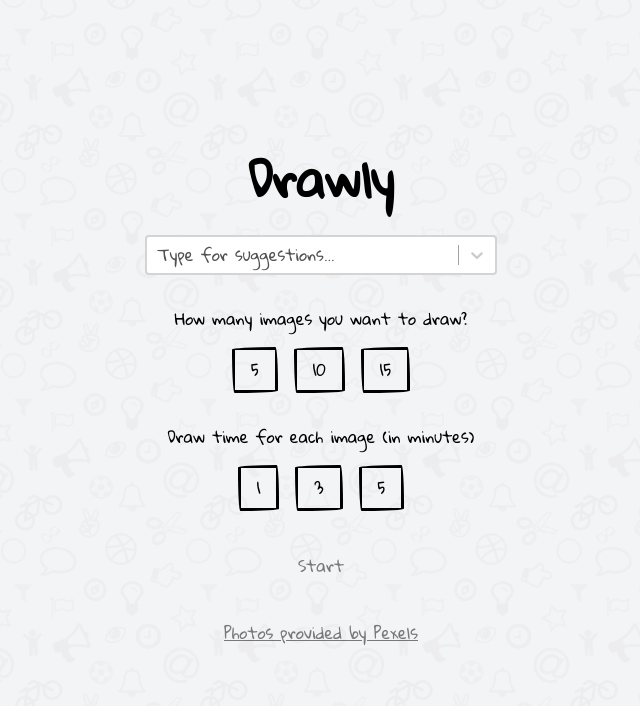
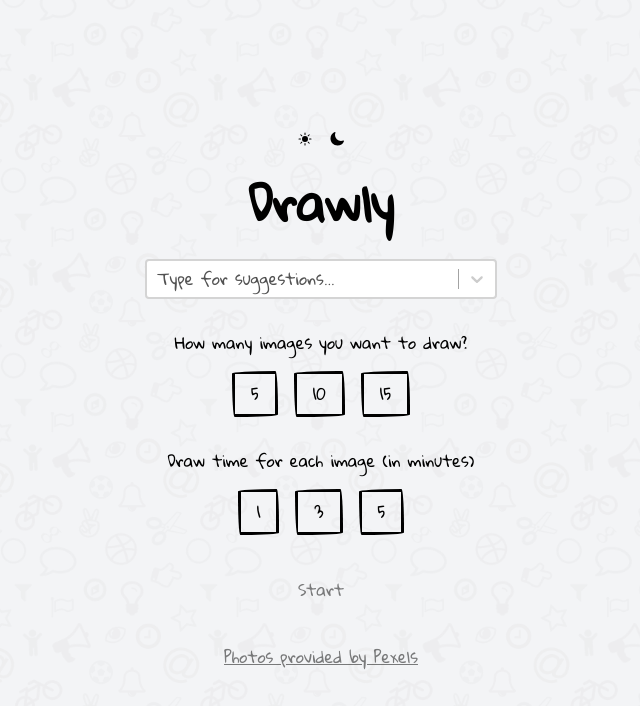
Before and after one commit to Valefant/drawly, a Next.js app: page / in a window 1280 px wide. Shown: the top 706 px of the page, without its empty margins (319-959 px from the left). Built offline with nearby package versions, Linux system fonts and the light colour scheme; no server answers.

Commit message:
Save theme preference in cookie
closes #4

```diff
--- a/app/layout.tsx
+++ b/app/layout.tsx
@@ -1,6 +1,8 @@
 import './globals.css';
 import { Gloria_Hallelujah } from '@next/font/google';
 import pkg from '../package.json';
+import { cookies } from 'next/headers';
+import { cx } from 'class-variance-authority';
 
 const font = Gloria_Hallelujah({ weight: '400', subsets: ['latin'] });
 
@@ -10,9 +12,14 @@ export default function RootLayout({
   children: React.ReactNode;
 }) {
   const title = `App | ${pkg.name}`;
+  const nextCookies = cookies();
+  const theme = nextCookies.get('theme');
 
   return (
-    <html lang="en" className={font.className}>
+    <html
+      lang="en"
+      className={cx(font.className, theme === 'dark' ? 'dark' : '')}
+    >
       <head>
         <title>{title}</title>
         <meta name="viewport" content="width=device-width, initial-scale=1.0" />
--- a/app/page.tsx
+++ b/app/page.tsx
@@ -7,6 +7,8 @@ import { useEffect, useState } from 'react';
 import { useRouter } from 'next/navigation';
 import Select from 'react-select';
 import { playfulButton } from '../components/design';
+import MoonIcon from '@heroicons/react/24/solid/MoonIcon';
+import SunIcon from '@heroicons/react/24/solid/SunIcon';
 
 function useSuggestions(searchTerm: string): {
   suggestions: string[];
@@ -62,6 +64,26 @@ export default function Home() {
         quality={100}
       />
       <div className="relative flex flex-col items-center justify-center h-full space-y-8">
+        <div className="flex space-x-4">
+          <button
+            title="Light mode"
+            onClick={() => {
+              fetch('/api/preferences?theme=light');
+              document?.querySelector('html')?.classList.remove('dark');
+            }}
+          >
+            <SunIcon className="aspect-square dark:text-white w-4 text-black" />
+          </button>
+          <button
+            title="Light mode"
+            onClick={() => {
+              fetch('/api/preferences?theme=dark');
+              document?.querySelector('html')?.classList.add('dark');
+            }}
+          >
+            <MoonIcon className="aspect-square dark:text-white w-4 text-black" />
+          </button>
+        </div>
         <h1 className="text-5xl font-bold">Drawly</h1>
         <div className="w-[22rem]">
           {!startDrawingSession && (
--- a/package.json
+++ b/package.json
@@ -16,6 +16,7 @@
     "class-variance-authority": "^0.2.4",
     "lena-ts": "^0.1.21",
     "next": "13.0.0",
+    "next-cookie": "^2.8.0",
     "pexels": "^1.4.0",
     "react": "18.2.0",
     "react-countdown-circle-timer": "^3.0.9",
--- /dev/null
+++ b/pages/api/preferences.ts
@@ -0,0 +1,26 @@
+import { NextApiRequest, NextApiResponse } from 'next';
+import { serialize, CookieSerializeOptions } from 'cookie';
+
+export const setCookie = (
+  res: NextApiResponse,
+  name: string,
+  value: unknown,
+  options: CookieSerializeOptions = {}
+) => {
+  const stringValue =
+    typeof value === 'object' ? 'j:' + JSON.stringify(value) : String(value);
+
+  if (typeof options.maxAge === 'number') {
+    options.expires = new Date(Date.now() + options.maxAge * 1000);
+  }
+
+  res.setHeader('Set-Cookie', serialize(name, stringValue, options));
+};
+
+// https://nextjs.org/docs/api-routes/request-helpers#extending-the-reqres-objects-with-typescript
+export default function handler(req: NextApiRequest, res: NextApiResponse) {
+  const { theme } = req.query;
+  setCookie(res, 'theme', theme, { path: '/' });
+
+  res.status(200).json({});
+}
--- a/tailwind.config.js
+++ b/tailwind.config.js
@@ -1,5 +1,6 @@
 /** @type {import('tailwindcss').Config} */
 module.exports = {
+  darkMode: 'class',
   content: [
     './app/**/*.{js,ts,jsx,tsx}', // Note the addition of the `app` directory.
     './pages/**/*.{js,ts,jsx,tsx}',
```
Also changed, not shown: 1 other file (tests, documents, lock files or other folders).
